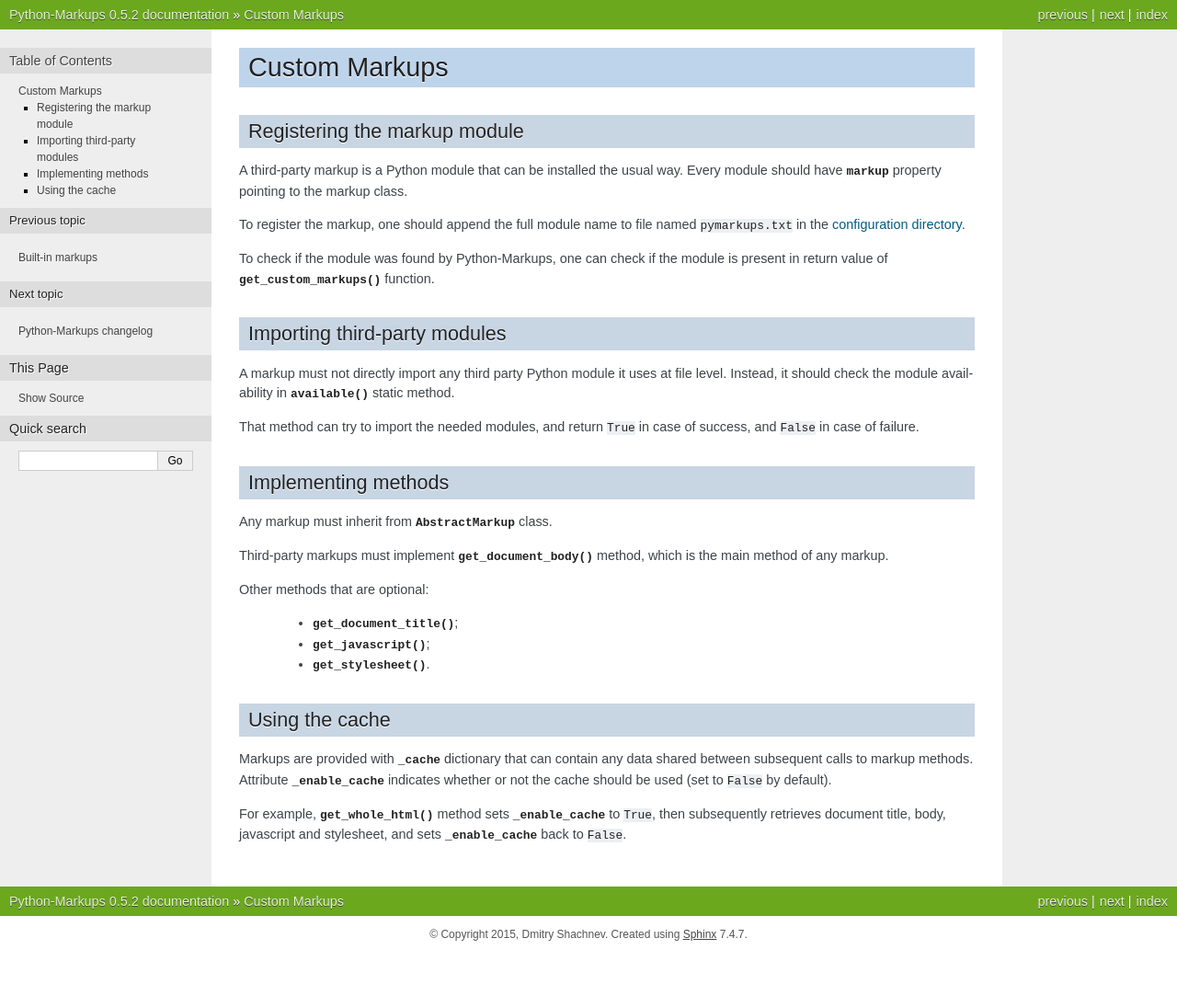
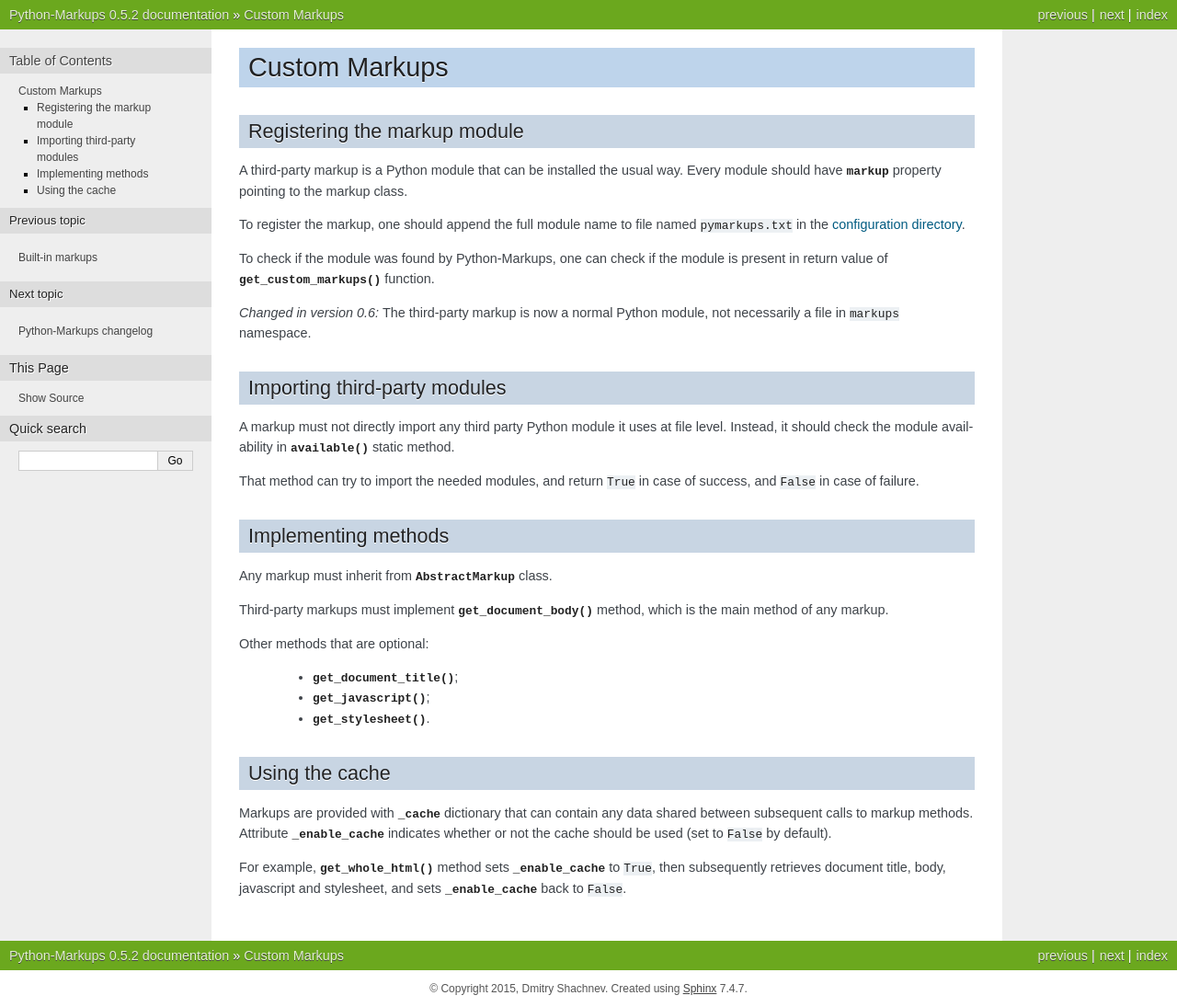
Before and after one commit to retext-project/pymarkups, a Sphinx documentation site: the page built from docs/custom_markups.rst, in a window 1280 px wide. Shown: the whole page at 92% size. Built offline with Sphinx 7.4.7, drawn with Linux system fonts in a browser that asks for light colours; before the commit the page ends 1036 px from its top, so only the background shows below that.

Commit message:
docs: Add a note for custom markups behavior change

```diff
--- a/docs/custom_markups.rst
+++ b/docs/custom_markups.rst
@@ -17,6 +17,10 @@ file named ``pymarkups.txt`` in the
 To check if the module was found by Python-Markups, one can check
 if the module is present in return value of
 :func:`~markups.get_custom_markups` function.
+
+.. versionchanged:: 0.6
+   The third-party markup is now a normal Python module, not
+   necessarily a file in ``markups`` namespace.
 
 Importing third-party modules
 =============================
```
